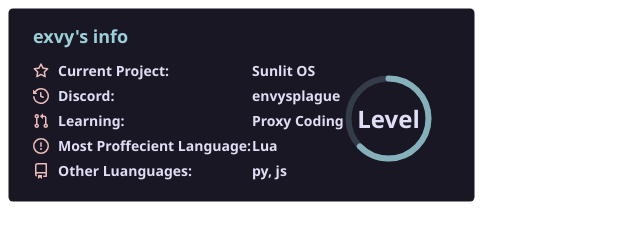
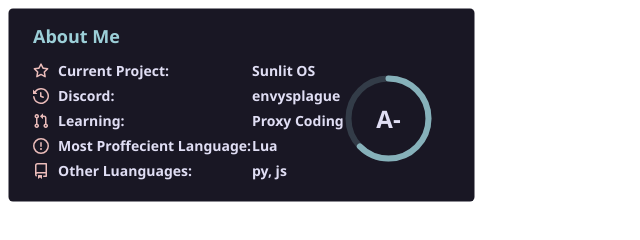
Before and after one commit to ossunlit-maker/secret, a plain HTML site: page index.html in a window 1280 px wide. Shown: the full height of the page, 0-640 px from the left. Drawn offline with Linux system fonts and the light colour scheme.

Commit message:
Update index.html

```diff
--- a/index.html
+++ b/index.html
@@ -126,7 +126,7 @@
         y="0"
         class="header"
         data-testid="header"
-      >exvy's info</text>
+      >About Me</text>
     </g>
       </g>
 
@@ -143,7 +143,7 @@
         <g class="rank-text">
 
         <text x="-5" y="3" alignment-baseline="central" dominant-baseline="central" text-anchor="middle" data-testid="level-rank-icon">
-          Level
+          A-
         </text>
 
         </g>
```
